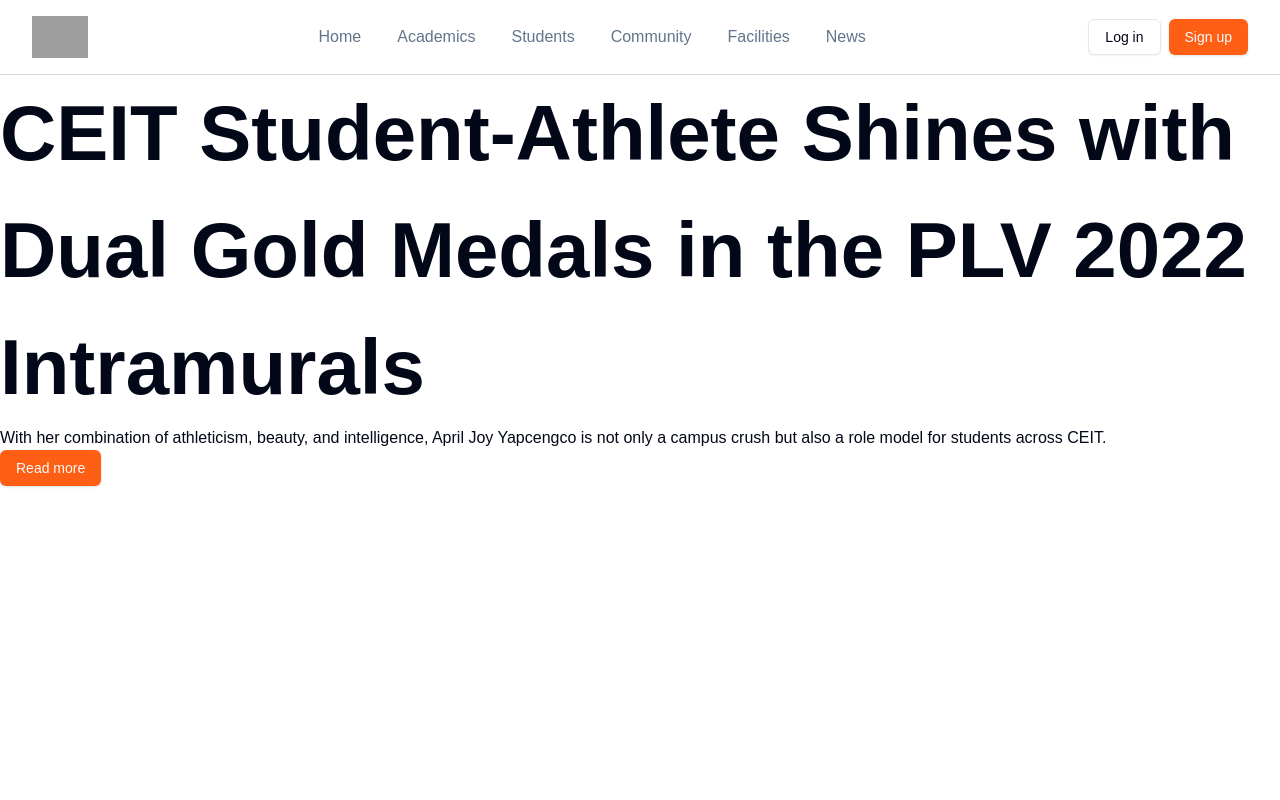
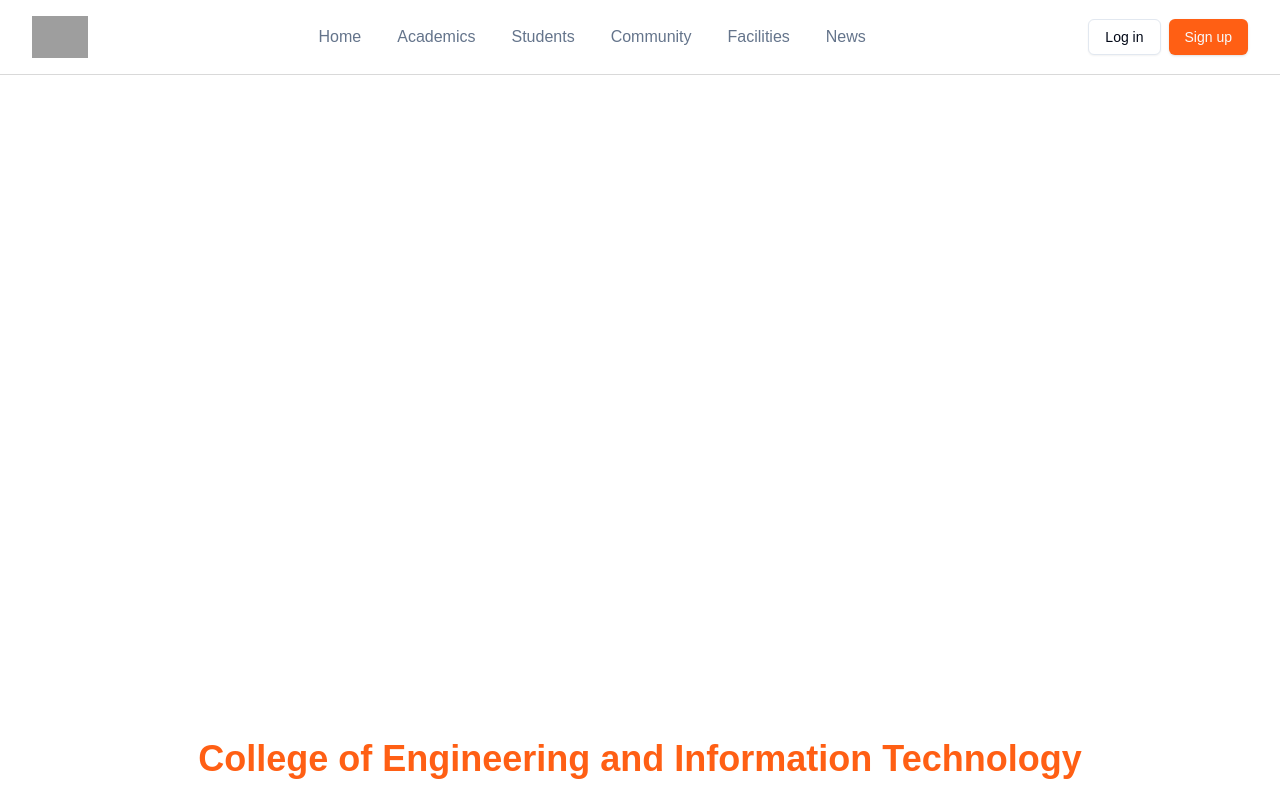
Before and after one commit to plvkyan/ceit-website, a React (Vite) app in the folder client/: page / in a window 1280 px wide. Shown: the top 800 px of the page. Built offline with nearby package versions, Linux system fonts and the light colour scheme; grey boxes are pictures that could not be loaded.

Commit message:
feat(Home.tsx): add hero section and organizations section

```diff
--- a/client/src/pages/Home.tsx
+++ b/client/src/pages/Home.tsx
@@ -1,25 +1,33 @@
 // Imports
 
 // Component imports
-// Button component import
-import { Button } from "@/components/ui/button"
+// Hero component import
+// import Hero from "@/components/ui/hero"
 // Navigation bar component import
 import NavigationBar from "@/components/ui/navigation-bar"
+import Organizations from "@/components/ui/organizations";
 
 
 
 const Home = () => {
 
     return (
+
         <div>
+
+            {/* Navigation bar component */}
             <NavigationBar />
-            <h1> CEIT Student-Athlete Shines with Dual Gold Medals in the PLV 2022 Intramurals </h1>
-            <p> With her combination of athleticism, beauty, and intelligence,
-                April Joy Yapcengco is not only a campus crush but also a
-                role model for students across CEIT.
-            </p>
-            <Button> Read more </Button>
+
+            {/* Hero section component */}
+            {/* <Hero /> */}
+            <div className="bg-white w-full h-[32rem]"></div>
+
+            {/* Organizations section component */}
+            <Organizations />
+
+
         </div>
+
     )
 }
 
```
